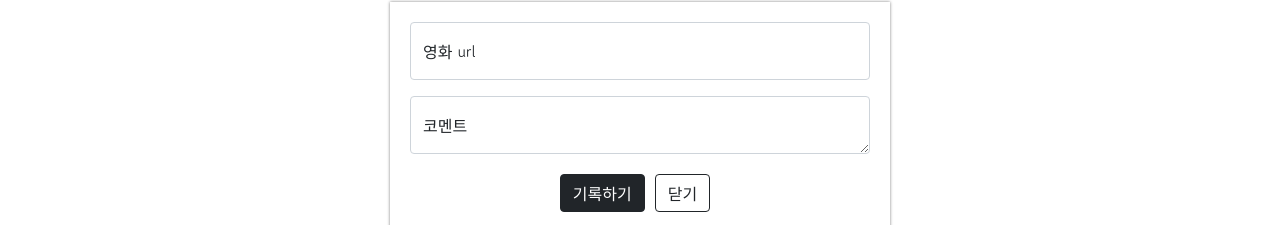
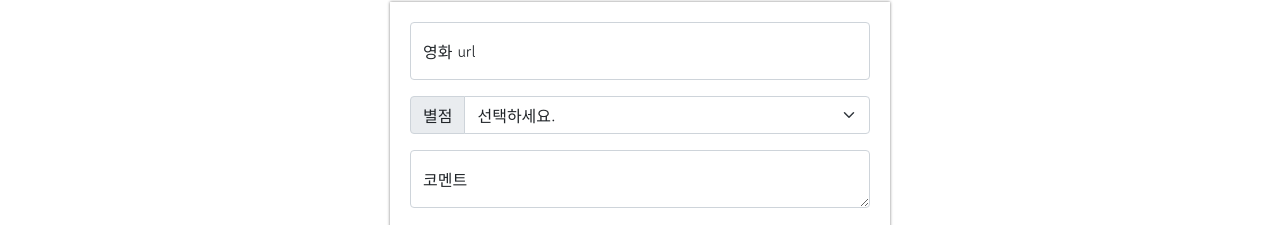
Before and after one commit to nukatee/mypage, a plain HTML site: page index.html in a window 1280 px wide. Shown: the part 268-493 px from the top of the page. Drawn offline with nearby package versions, Linux system fonts and the light colour scheme.

Commit message:
Update index.html

```diff
--- a/index.html
+++ b/index.html
@@ -90,6 +90,17 @@
             <input type="email" class="form-control" id="floatingInput" placeholder="name@example.com">
             <label for="floatingInput">영화 url</label>
         </div>
+        <div class="input-group mb-3">
+            <label class="input-group-text" for="inputGroupSelect01">별점</label>
+            <select class="form-select" id="inputGroupSelect01">
+              <option selected>선택하세요.</option>
+              <option value="1">⭐</option>
+              <option value="2">⭐⭐</option>
+              <option value="3">⭐⭐⭐</option>
+              <option value="4">⭐⭐⭐⭐</option>
+              <option value="5">⭐⭐⭐⭐⭐</option>
+            </select>
+          </div>
         <div class="form-floating">
             <textarea class="form-control" placeholder="Leave a comment here" id="floatingTextarea"></textarea>
             <label for="floatingTextarea">코멘트</label>
```
